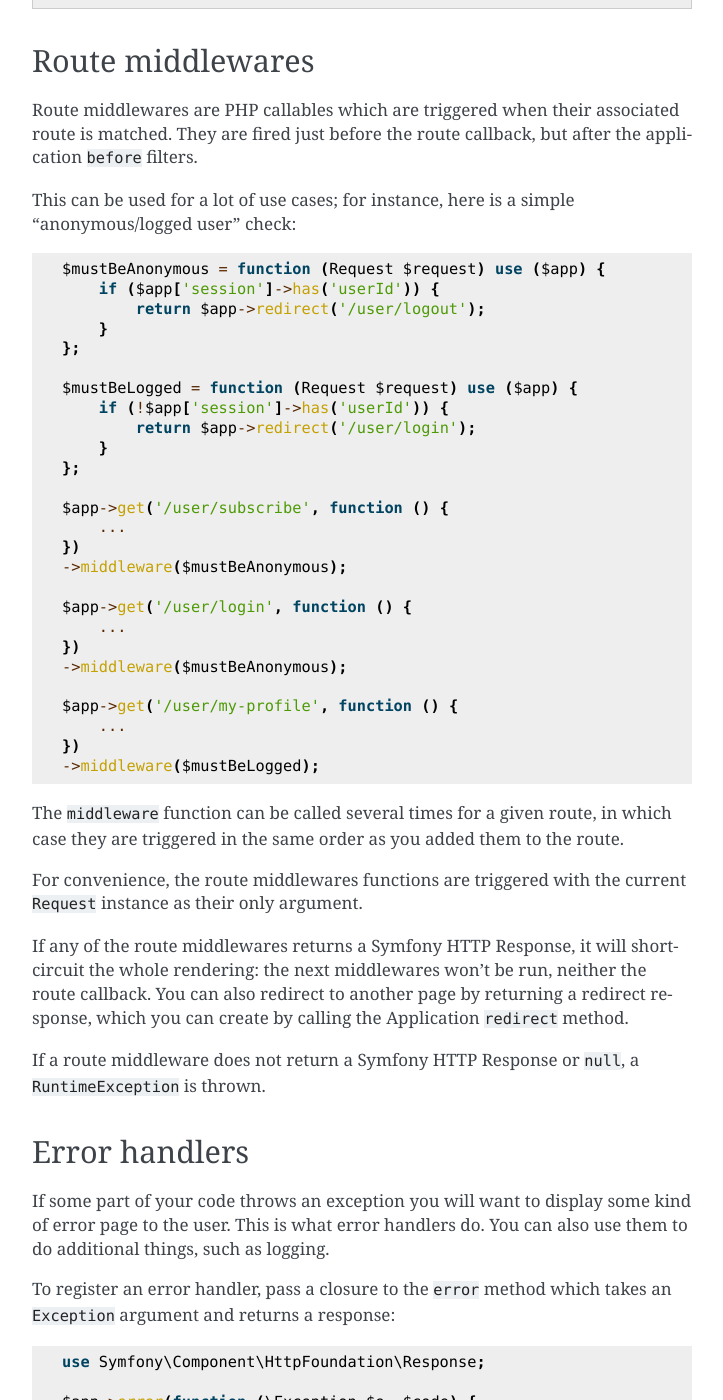
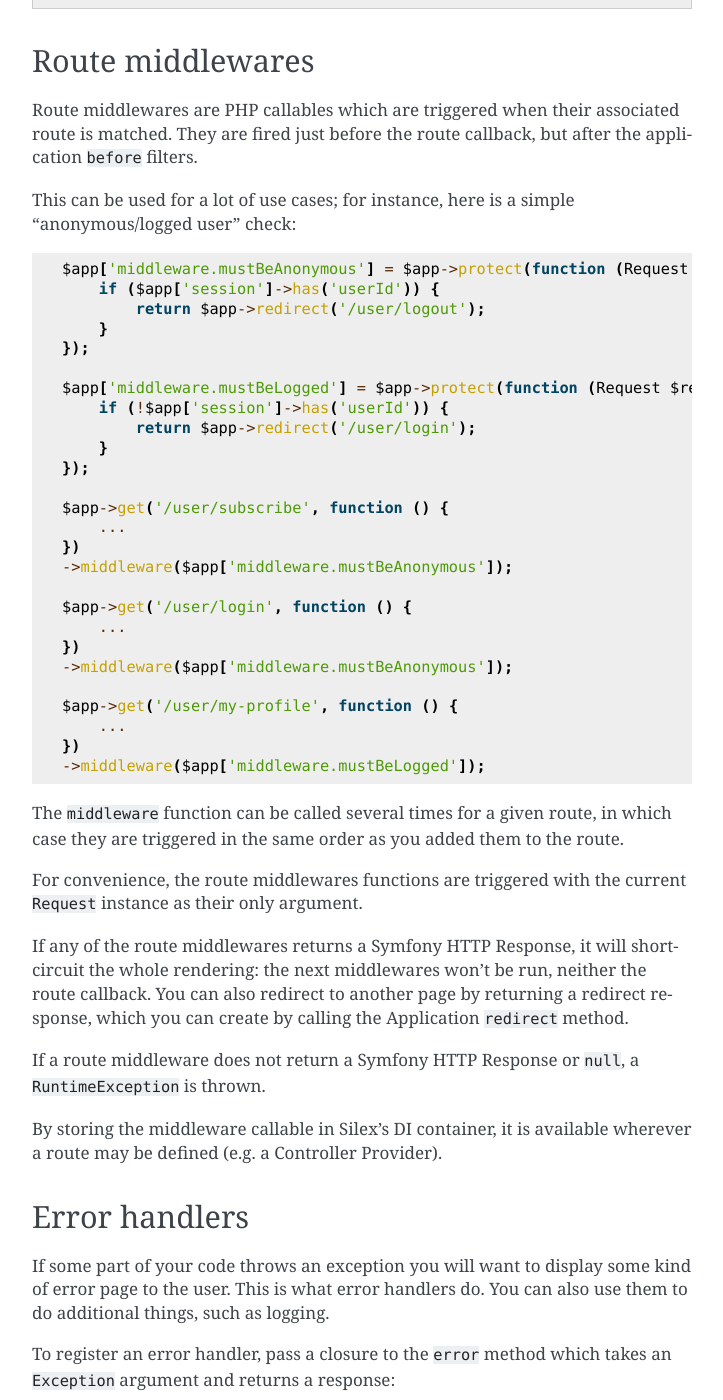
Before and after one commit to silexphp/Silex, a Sphinx documentation site: the page built from doc/usage.rst, in a window 1280 px wide and 1400 px high, scrolled down 8386 px. Shown: the whole window, without its empty margins (388-1111 px from the left). Built offline with Sphinx 7.4.7, drawn with Linux system fonts in a browser that asks for light colours.

Commit message:
Update route middleware documentation to use the DI container

```diff
--- a/doc/usage.rst
+++ b/doc/usage.rst
@@ -396,32 +396,32 @@ application ``before`` filters.
 This can be used for a lot of use cases; for instance, here is a simple
 "anonymous/logged user" check::
 
-    $mustBeAnonymous = function (Request $request) use ($app) {
+    $app['middleware.mustBeAnonymous'] = $app->protect(function (Request $request) use ($app) {
         if ($app['session']->has('userId')) {
             return $app->redirect('/user/logout');
         }
-    };
+    });
 
-    $mustBeLogged = function (Request $request) use ($app) {
+    $app['middleware.mustBeLogged'] = $app->protect(function (Request $request) use ($app) {
         if (!$app['session']->has('userId')) {
             return $app->redirect('/user/login');
         }
-    };
+    });
 
     $app->get('/user/subscribe', function () {
         ...
     })
-    ->middleware($mustBeAnonymous);
+    ->middleware($app['middleware.mustBeAnonymous']);
 
     $app->get('/user/login', function () {
         ...
     })
-    ->middleware($mustBeAnonymous);
+    ->middleware($app['middleware.mustBeAnonymous']);
 
     $app->get('/user/my-profile', function () {
         ...
     })
-    ->middleware($mustBeLogged);
+    ->middleware($app['middleware.mustBeLogged']);
 
 The ``middleware`` function can be called several times for a given route, in
 which case they are triggered in the same order as you added them to the
@@ -438,6 +438,9 @@ redirect response, which you can create by calling the Application
 
 If a route middleware does not return a Symfony HTTP Response or ``null``, a
 ``RuntimeException`` is thrown.
+
+By storing the middleware callable in Silex's DI container, it is available
+wherever a route may be defined (e.g. a Controller Provider).
 
 Error handlers
 --------------
```
